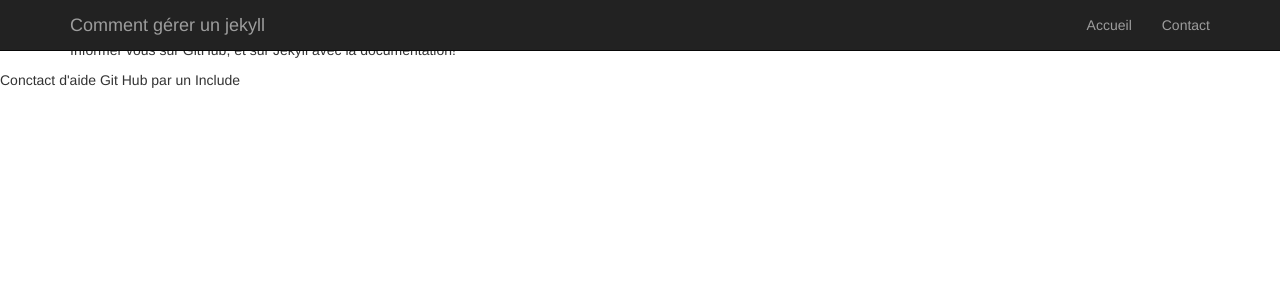
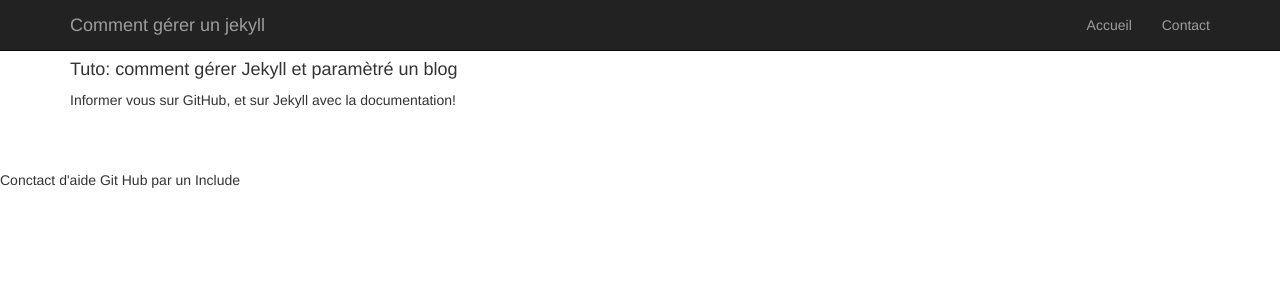
Before and after one commit to Pesqumor/Pesqumor.github.io, a Jekyll site: the page built from _posts/2015-12-03-gestion.md, in a window 1280 px wide. Shown: the top 300 px of the page. Built offline with Jekyll 4.4.1, drawn with Linux system fonts in a browser that asks for light colours; nearby versions of some CDN libraries; library files that are not in the unit come from our copies.

Commit message:
modifié :         _layouts/default.html

```diff
--- a/_layouts/default.html
+++ b/_layouts/default.html
@@ -6,13 +6,13 @@
 		<title>{{site.title}}</title>
 
 		 <!-- Bootstrap Core CSS -->
-    		<link href="css/bootstrap.min.css" rel="stylesheet">
+    		<link href="/css/bootstrap.min.css" rel="stylesheet">
 
     		<!-- Custom CSS -->
-    		<link href="css/modern-business.css" rel="stylesheet">
+    		<link href="/css/modern-business.css" rel="stylesheet">
 
     		<!-- Custom Fonts -->
-    		<link href="css/font-awesome.min.css" rel="stylesheet" type="text/css">
+    		<link href="/css/font-awesome.min.css" rel="stylesheet" type="text/css">
 	</head>
 
 	<body>
```
